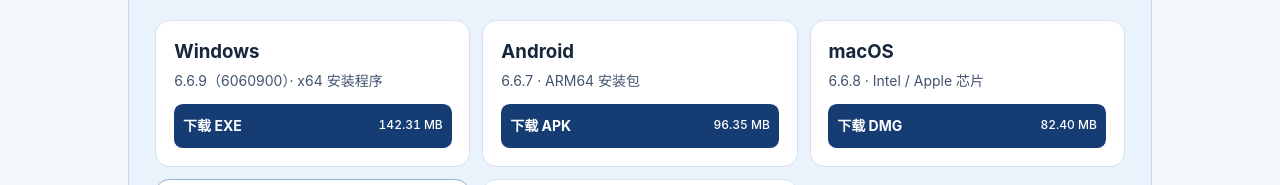
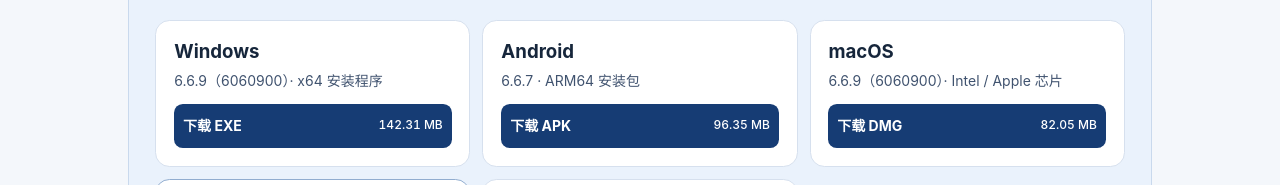
Before and after one commit to safaeaefasf/linghang-downloads, a plain HTML site: page index.html in a window 1280 px wide. Shown: the part 202-387 px from the top of the page. Drawn offline with Linux system fonts and the light colour scheme.

Commit message:
Update the macOS download to notarized 6.6.9 build 6060900

```diff
--- a/index.html
+++ b/index.html
@@ -28,8 +28,8 @@
       </article>
         <article>
         <h2>macOS</h2>
-        <p>6.6.8 · Intel / Apple 芯片</p>
-        <a class="download" href="https://github.com/safaeaefasf/linghang-downloads/releases/download/macos-6.6.8-6060801/Linghang-6.6.8-6060801-macOS-universal.dmg" data-asset="Linghang-6.6.8-6060801-macOS-universal.dmg">下载 DMG <span>82.40 MB</span></a>
+        <p>6.6.9（6060900）· Intel / Apple 芯片</p>
+        <a class="download" href="https://github.com/safaeaefasf/linghang-downloads/releases/download/macos-6.6.9-6060900/Linghang-6.6.9-6060900-macOS-universal.dmg" data-asset="Linghang-6.6.9-6060900-macOS-universal.dmg">下载 DMG <span>82.05 MB</span></a>
       </article>
         <article class="browser-card">
         <h2>Chrome / Edge</h2>
```
